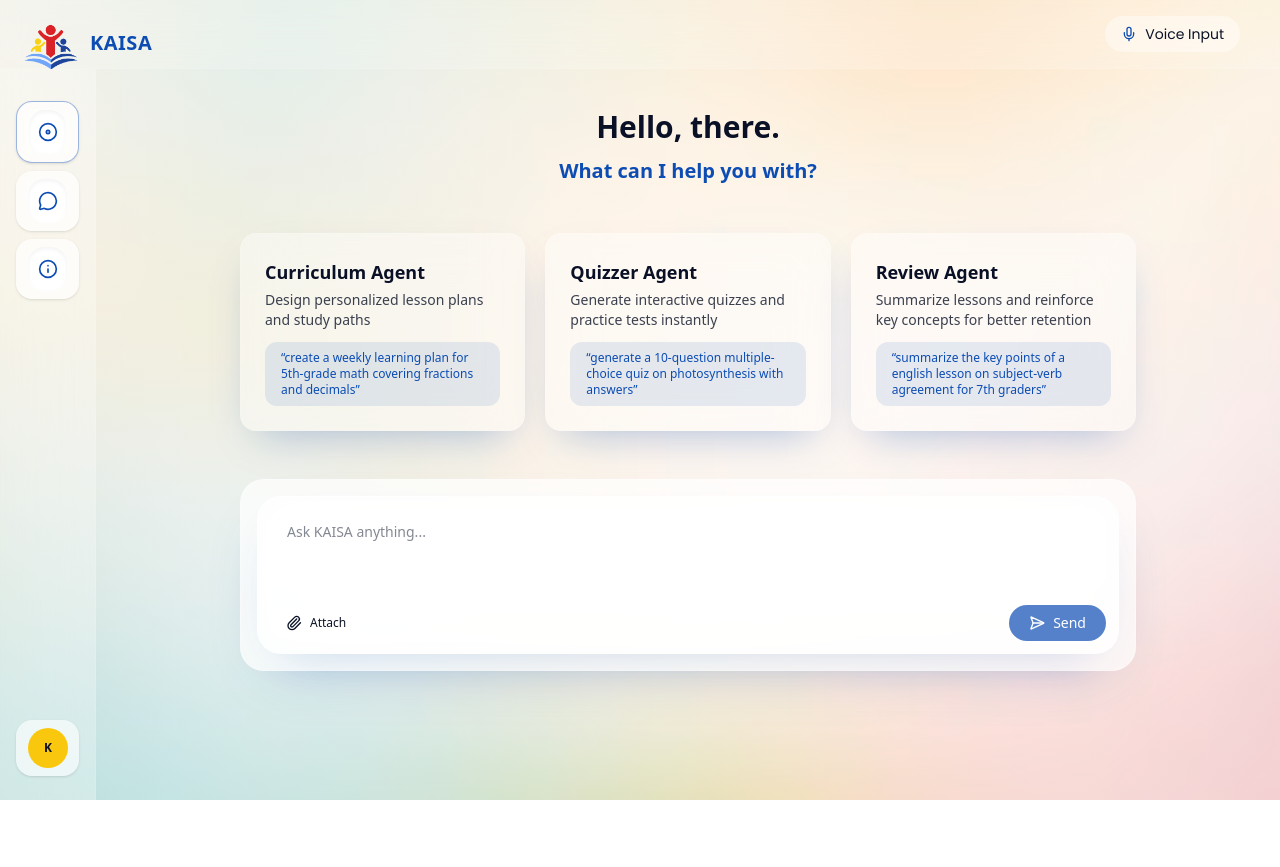
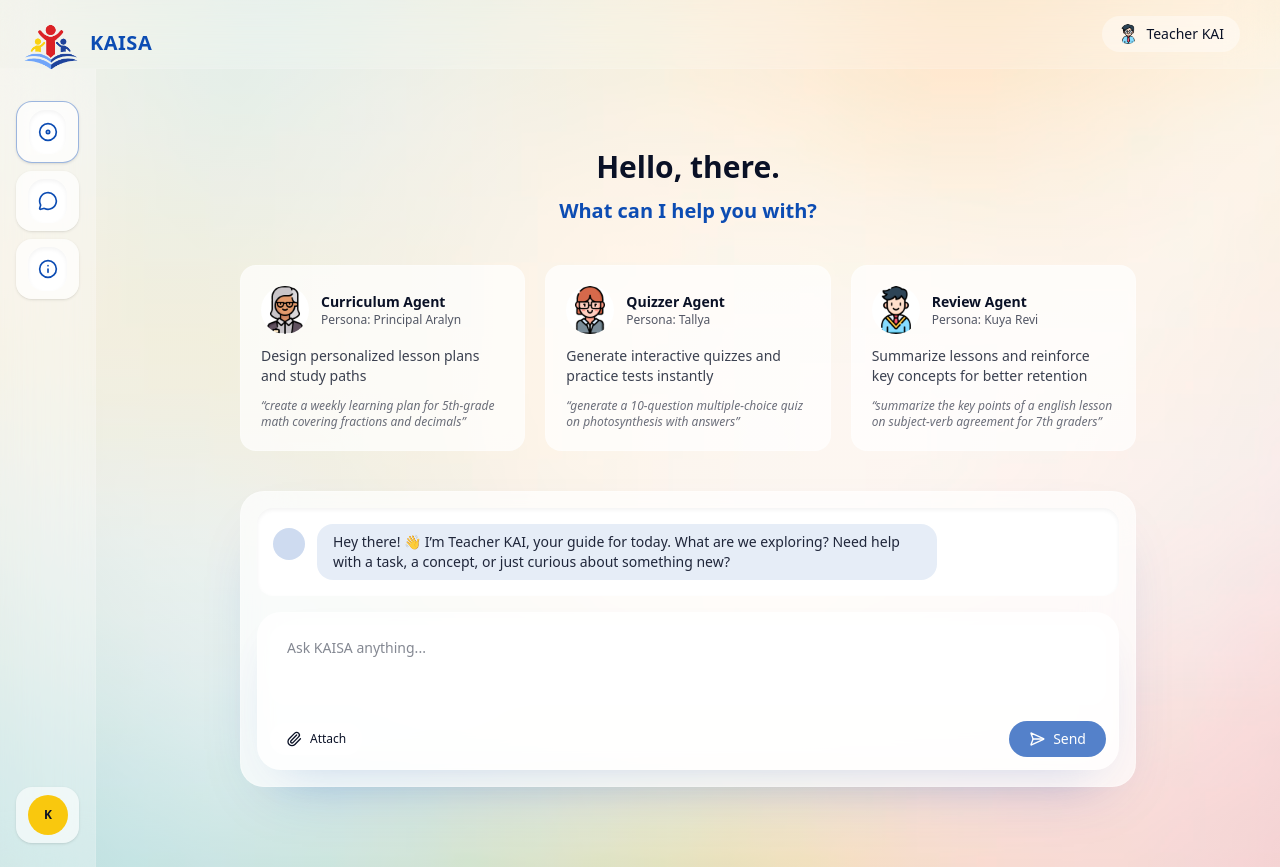
Before and after one commit to jgdasigan/KAISA-frontend, a Next.js app: page / in a window 1280 px wide. Before the commit the page ends 800 px from the top, so only its background shows below. Built offline with nearby package versions, Linux system fonts and the light colour scheme.

Commit message:
added chat interface

```diff
--- a/src/app/layout.tsx
+++ b/src/app/layout.tsx
@@ -19,8 +19,8 @@ const poppins = Poppins({
 });
 
 export const metadata: Metadata = {
-  title: "Create Next App",
-  description: "Generated by create next app",
+  title: "KAISA",
+  description: "Your K-12 Artificial Intelligence Smart Agent",
 };
 
 export default function RootLayout({
--- a/src/app/page.tsx
+++ b/src/app/page.tsx
@@ -2,36 +2,242 @@
 
 import { AppShell } from "@/components/layout/AppShell";
 import { ChatInput } from "@/components/chat/ChatInput";
-import { Lightbulb, Sparkles } from "lucide-react";
 import { useAuthStore } from "@/stores/authStore";
-import { FeatureCard } from "@/components/cards/FeatureCard";
 import { quickActionCards } from "@/assets";
+import { useState } from "react";
+import { useAgentStore } from "@/stores/agentStore";
+import Image from "next/image";
+import { useChatStore } from "@/stores/chatStore";
 
 export default function Home() {
   const { userDetails } = useAuthStore();
   const userName = userDetails?.given_name || userDetails?.family_name || "there";
+  const { setActiveAgent } = useAgentStore();
+  const { setSessionStarted, sessionStarted, clear } = useChatStore();
+  const [selectedAgentId, setSelectedAgentId] = useState<string | null>(null);
+  const [hasSessionStarted, setHasSessionStarted] = useState(false);
+  const [messages, setMessages] = useState<
+    Array<{ id: number; role: "user" | "assistant"; content: string }>
+  >([
+    {
+      id: 1,
+      role: "assistant",
+      content:
+        "Hey there! 👋 I’m Teacher KAI, your guide for today. What are we exploring? Need help with a task, a concept, or just curious about something new?",
+    },
+  ]);
+
+  const defaultAgent = {
+    id: "kaisa-default",
+    displayName: "Teacher KAI",
+    icon: "/images/kai.png",
+    content:
+      "Hi! I’m Teacher KAI, your guide for today. What are we exploring? Need help with a task, a concept, or just curious about something new?",
+  };
+
+  const agentMeta = {
+    "Curriculum Agent": {
+      id: "curriculum",
+      displayName: "Principal Aralyn",
+      icon: "/images/aralyn.png",
+      content: "Hello! I’m Principal Aralyn. ✨ Let’s make sure everything’s in order. What lesson, topic, or plan do you need help perfecting today?",
+    },
+    "Quizzer Agent": {
+      id: "quizzer",
+      displayName: "Tallya",
+      icon: "/images/tallya.png",
+      content: "Hi! I’m Tallya, your study buddy! 📝 Ready to tackle some questions or quiz yourself? Let’s get you acing this together—challenge accepted!",
+    },
+    "Review Agent": {
+      id: "review",
+      displayName: "Kuya Revi",
+      icon: "/images/revi.png",
+      content: "Hey! Kuya Revi here. 😎 Don’t worry, we’ll go step by step. What are we reviewing today? I’ll guide you and maybe throw in a joke or two while we learn!",
+    },
+  } as const;
+
+  const propagateMessages = (nextMessages: typeof messages) => {
+    setMessages(nextMessages);
+  };
+
+  const handleSendMessage = async (message: string) => {
+    const trimmed = message.trim();
+    if (!trimmed) return;
+
+    if (!hasSessionStarted) {
+      setHasSessionStarted(true);
+      setSessionStarted(true);
+    }
+
+    if (!selectedAgentId) {
+      setActiveAgent(defaultAgent);
+      setMessages((prev) => {
+        const next = [...prev];
+        if (next.length === 0 || next[0]?.role !== "assistant") {
+          next.unshift({
+            id: Date.now(),
+            role: "assistant",
+            content: defaultAgent.content,
+          });
+        } else {
+          next[0] = { ...next[0], content: defaultAgent.content };
+        }
+        return next;
+      });
+    }
+
+    const userEntry = {
+      id: Date.now(),
+      role: "user" as const,
+      content: trimmed,
+    };
+
+    const assistantMeta =
+      selectedAgentId && Object.values(agentMeta).find((meta) => meta.id === selectedAgentId)
+        ? (Object.values(agentMeta).find((meta) => meta.id === selectedAgentId) as (typeof agentMeta)[keyof typeof agentMeta])
+        : defaultAgent;
+
+    setActiveAgent((prev) => prev || assistantMeta);
+
+    propagateMessages([...messages, userEntry, {
+      id: Date.now() + 1,
+      role: "assistant" as const,
+      content: "Sorry, I am having trouble processing your request.",
+    }]);
+  };
+
+  const handleAgentSelect = (title: string) => {
+    const meta = agentMeta[title as keyof typeof agentMeta];
+    if (!meta) return;
+    setSelectedAgentId(meta.id);
+    setActiveAgent(meta);
+    if (!hasSessionStarted) {
+      setHasSessionStarted(true);
+      setSessionStarted(true);
+    }
+    setMessages((prev) => {
+      const next = [...prev];
+      if (next.length === 0 || next[0].role !== "assistant") {
+        next.unshift({ id: Date.now(), role: "assistant", content: meta.content });
+      } else {
+        next[0] = { ...next[0], content: meta.content };
+      }
+      return next;
+    });
+  };
+
+  const sessionActive = hasSessionStarted || sessionStarted;
 
   return (
-    <AppShell>
-      <div className="flex flex-1 flex-col items-center justify-center gap-12 px-6">
+    <AppShell
+      onNewChat={() => {
+        setSelectedAgentId(null);
+        setHasSessionStarted(false);
+        setSessionStarted(false);
+        setMessages([
+          {
+            id: 1,
+            role: "assistant",
+            content: defaultAgent.content,
+          },
+        ]);
+        setActiveAgent(defaultAgent);
+        clear();
+      }}
+    >
+      <div
+        className={`flex h-full flex-1 flex-col gap-10 px-6 ${
+          sessionActive ? "items-stretch justify-start pt-4 pb-6" : "items-center justify-center py-10"
+        }`}
+      >
         <header className="flex flex-col items-center gap-3 text-center text-kaisa-midnight">
+          {!sessionActive && (
+            <>
               <h1 className="text-3xl font-semibold">Hello, {userName}.</h1>
-          {/* <p className="text-xl font-semibold text-transparent bg-gradient-to-r from-[#4FC3F7] to-[#1E88E5] bg-clip-text drop-shadow-[0_1px_2px_rgba(0,0,0,0)]"> */}
               <p className="text-xl font-semibold text-kaisa-blue">
                 What can I help you with?
               </p>
+            </>
+          )}
         </header>
 
+        {!sessionStarted && (
           <div className="grid w-full max-w-4xl gap-5 md:grid-cols-3">
-          {quickActionCards.map((card) => (
-            <FeatureCard key={card.title} {...card} />
+            {quickActionCards.map((card) => {
+              const meta = agentMeta[card.title as keyof typeof agentMeta];
+              return (
+                <button
+                  key={card.title}
+                  type="button"
+                  onClick={() => handleAgentSelect(card.title)}
+                  className="group flex h-full flex-col gap-3 rounded-2xl border border-white/20 bg-white/70 p-5 text-left transition hover:border-kaisa-blue/40 hover:bg-white"
+                >
+                  <div className="flex items-center gap-3">
+                    {meta && (
+                      <Image
+                        src={meta.icon}
+                        alt={meta.displayName}
+                        width={48}
+                        height={48}
+                        className="h-12 w-12 rounded-full bg-white object-cover"
+                      />
+                    )}
+                    <div className="flex flex-col">
+                      <p className="text-sm font-semibold text-kaisa-midnight">{card.title}</p>
+                      {meta && (
+                        <p className="text-xs text-kaisa-midnight/70">Persona: {meta.displayName}</p>
+                      )}
+                    </div>
+                  </div>
+                  <p className="text-sm text-kaisa-midnight/80">{card.caption}</p>
+                  <p className="text-xs italic text-kaisa-midnight/60">“{card.prompt}”</p>
+                </button>
+              );
+            })}
+          </div>
+        )}
+
+        <div
+          className={`flex w-full flex-1 flex-col gap-4 rounded-3xl border border-white/25 bg-white/70 p-4 shadow-[0_24px_60px_-32px_rgba(12,76,179,0.28)] backdrop-blur-xl ${
+            sessionActive ? "max-w-full" : "max-w-4xl"
+          }`}
+        >
+          <div
+            className={`scrollbar-thin flex flex-1 flex-col gap-3 overflow-y-auto rounded-2xl bg-white/90 p-4 text-sm text-kaisa-midnight shadow-inner ${
+              sessionActive ? "min-h-[calc(100vh-16rem)]" : "h-64"
+            }`}
+          >
+            {messages.map((message) => (
+              <div
+                key={message.id}
+                className={
+                  message.role === "user"
+                    ? "ml-auto flex max-w-[80%] justify-end"
+                    : "flex max-w-[80%]"
+                }
+              >
+                {message.role === "assistant" && (
+                  <div className="mr-3 mt-1 h-8 w-8 flex-shrink-0 rounded-full bg-kaisa-blue/20" />
+                )}
+                <div
+                  className={
+                    message.role === "user"
+                      ? "rounded-2xl bg-kaisa-blue px-4 py-2 text-sm text-white shadow"
+                      : "rounded-2xl bg-kaisa-blue/10 px-4 py-2 text-sm text-kaisa-midnight/90"
+                  }
+                >
+                  {message.content}
+                </div>
+                {message.role === "user" && (
+                  <div className="ml-3 mt-1 h-8 w-8 flex-shrink-0 rounded-full bg-kaisa-blue text-white" />
+                )}
+              </div>
             ))}
           </div>
 
-        <div className="w-full max-w-4xl rounded-3xl border border-white/25 bg-white/70 p-4 shadow-[0_24px_60px_-32px_rgba(12,76,179,0.28)] backdrop-blur-xl">
           <ChatInput
-            onSubmit={async () => {
-              console.info("Chat submission placeholder");
+            onSubmit={async (message) => {
+              await handleSendMessage(message);
             }}
           />
         </div>
--- a/src/components/layout/Header.tsx
+++ b/src/components/layout/Header.tsx
@@ -1,9 +1,11 @@
 "use client";
 
-import { Menu, Mic } from "lucide-react";
+import { Menu } from "lucide-react";
 import Image from "next/image";
+import { useAgentStore } from "@/stores/agentStore";
 
 export const Header = () => {
+  const { activeAgent } = useAgentStore();
   return (
     <header className="flex items-center justify-between gap-6 border-b border-white/10 bg-white/20 px-6 py-4 backdrop-blur-xl md:px-10">
       <div className="flex items-center gap-4">
@@ -21,9 +23,15 @@ export const Header = () => {
         </div>
       </div>
       <div className="hidden items-center gap-3 md:flex">
-      <div className="inline-flex items-center gap-2 rounded-full bg-white/40 px-4 py-2 text-sm text-kaisa-midnight font-poppins">
-          <Mic className="h-4 w-4 text-kaisa-blue" />
-          Voice Input
+        <div className="inline-flex items-center gap-2 rounded-full bg-white/40 px-4 py-2 text-sm text-kaisa-midnight">
+          <Image
+            src={activeAgent?.icon || "/images/kai.png"}
+            alt={activeAgent?.displayName || "Teacher KAI"}
+            width={20}
+            height={20}
+            className="h-5 w-5 rounded-full object-cover"
+          />
+          {activeAgent?.displayName || "Teacher KAI"}
         </div>
       </div>
     </header>
--- a/src/components/layout/Sidebar.tsx
+++ b/src/components/layout/Sidebar.tsx
@@ -12,11 +12,12 @@ const navItems = [
 ];
 
 type SidebarProps = {
+  onSelectNewChat?: () => void;
   onSelectChats?: () => void;
   onSelectInfo?: () => void;
 };
 
-export const Sidebar = ({ onSelectChats, onSelectInfo }: SidebarProps) => {
+export const Sidebar = ({ onSelectNewChat, onSelectChats, onSelectInfo }: SidebarProps) => {
   const [active, setActive] = useState<string>("workspace");
   const authStore = useAuthStore();
 
@@ -38,6 +39,9 @@ export const Sidebar = ({ onSelectChats, onSelectInfo }: SidebarProps) => {
                 )}
                 onClick={() => {
                   setActive(key);
+                  if (key === "workspace") {
+                    onSelectNewChat?.();
+                  }
                   if (key === "chats") {
                     onSelectChats?.();
                   }
--- /dev/null
+++ b/src/stores/agentStore.ts
@@ -0,0 +1,22 @@
+"use client";
+
+import { create } from "zustand";
+
+type AgentInfo = {
+  id: string;
+  displayName: string;
+  apiKey?: string;
+  icon: string;
+};
+
+type AgentStoreState = {
+  activeAgent?: AgentInfo;
+  setActiveAgent: (agent: AgentInfo) => void;
+  clearAgent: () => void;
+};
+
+export const useAgentStore = create<AgentStoreState>((set) => ({
+  activeAgent: undefined,
+  setActiveAgent: (agent) => set({ activeAgent: agent }),
+  clearAgent: () => set({ activeAgent: undefined }),
+}));
--- a/src/stores/chatStore.ts
+++ b/src/stores/chatStore.ts
@@ -6,6 +6,7 @@ import type { ChatMessage } from "@/types/chat";
 export type ChatState = {
   messages: ChatMessage[];
   isLoading: boolean;
+  sessionStarted: boolean;
 };
 
 export type ChatActions = {
@@ -14,11 +15,13 @@ export type ChatActions = {
   updateLastAssistantMessage: (text: string) => void;
   setLoading: (value: boolean) => void;
   clear: () => void;
+  setSessionStarted: (value: boolean) => void;
 };
 
 const initialState: ChatState = {
   messages: [],
   isLoading: false,
+  sessionStarted: false,
 };
 
 export const useChatStore = create<ChatState & ChatActions>((set) => ({
@@ -37,4 +40,5 @@ export const useChatStore = create<ChatState & ChatActions>((set) => ({
     }),
   setLoading: (value) => set({ isLoading: value }),
   clear: () => set({ ...initialState }),
+  setSessionStarted: (value) => set({ sessionStarted: value }),
 }));
```
Also changed, not shown: src/components/layout/AppShell.tsx (+7 -1 lines). Lines whose indentation alone changed are shown as unchanged.
